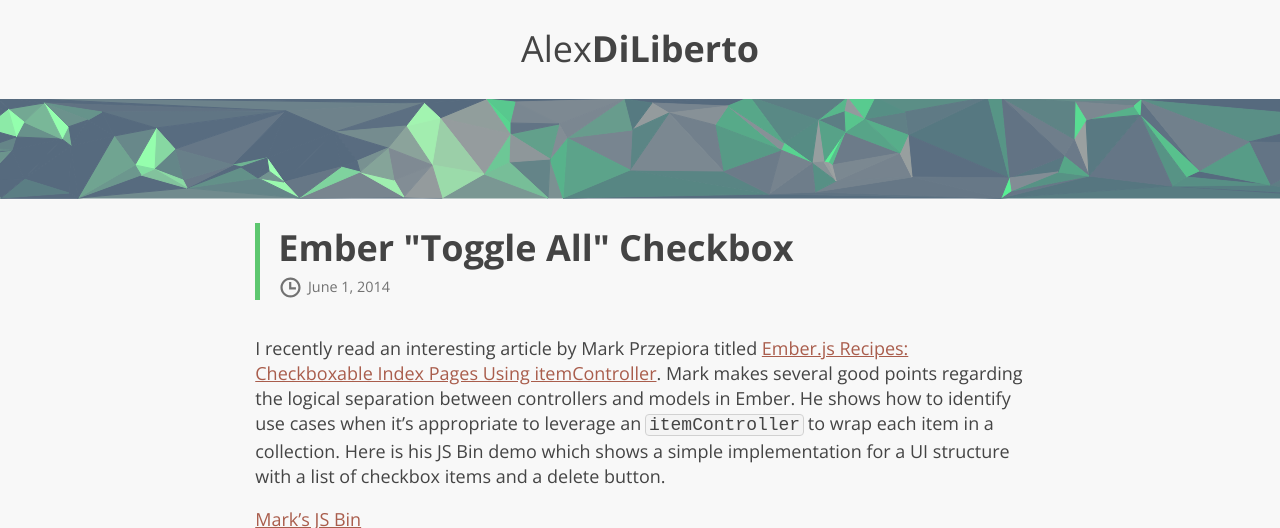
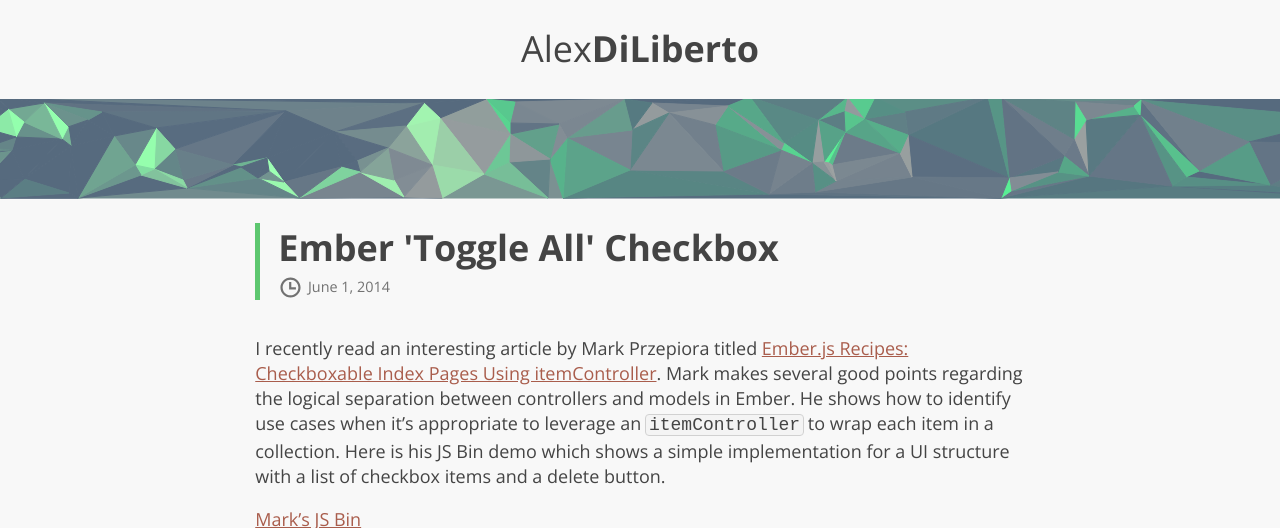
Before and after one commit to alexdiliberto/alexdiliberto.github.io, a Jekyll site: the page built from _posts/2014-06-01-ember-toggle-all-checkbox.md, in a window 1280 px wide and 900 px high, cut to the strip 0-528 px from the top of the window. Built offline with Jekyll 4.4.1, drawn with Linux system fonts in a browser that asks for light colours; nearby versions of some CDN libraries; comment, search, counter and statistics services are not loaded.

```diff
--- a/_includes/head.html
+++ b/_includes/head.html
@@ -3,9 +3,74 @@
     <meta http-equiv="X-UA-Compatible" content="IE=edge">
     <title>{% if page.title %}{{ page.title }} | {% endif %}{{ site.title }}</title>
     <meta name="viewport" content="width=device-width, initial-scale=1">
+
     <meta name="author" content="{{ site.author }}">
     <meta name="description" content="{{ page.description }}">
+
     <meta name="bitly-verification" content="cbe30a98bd2a">
+
+    <!-- Twitter Card data -->
+    <meta name="twitter:card" content="summary">
+    <meta name="twitter:site" content="@{{ site.twitter_username }}">
+    <meta name="twitter:creator" content="@{{ site.twitter_username }}">
+    {% if page.title %}
+      <meta name="twitter:title" content="{{ page.title }}">
+    {% else %}
+      <meta name="twitter:title" content="{{ site.title }}">
+    {% endif %}
+    {% if page.url %}
+      <meta name="twitter:url" content="{{ site.url }}{{ page.url }}">
+    {% endif %}
+    {% if page.description %}
+      <meta name="twitter:description" content="{{ page.description }}">
+    {% else %}
+      <meta name="twitter:description" content="{{ site.description }}">
+    {% endif %}
+    {% if page.image %}
+      <meta name="twitter:image:src" content="{{ site.baseurl }}img/{{ page.image }}">
+    {% else %}
+      <meta name="twitter:image:src" content="{{ "/tile.png" | prepend: site.baseurl }}">
+    {% endif %}
+
+    <!-- Open Graph data -->
+    <meta property="og:site_name" content="{{ site.title }}">
+    {% if page.title %}
+      <meta property="og:title" content="{{ page.title }}">
+    {% else %}
+      <meta property="og:title" content="{{ site.title }}">
+    {% endif %}
+    {% if page.title %}
+      <meta property="og:type" content="article">
+    {% else %}
+      <meta property="og:type" content="website">
+    {% endif %}
+    {% if page.description %}
+      <meta property="og:description" content="{{ page.description }}">
+    {% else %}
+      <meta property="og:description" content="{{ site.description }}">
+    {% endif %}
+    {% if page.url %}
+      <meta property="og:url" content="{{ site.url }}{{ page.url }}">
+    {% endif %}
+    {% if page.date %}
+      <meta property="article:published_time" content="{{ page.date | date_to_xmlschema }}">
+      <meta property="article:author" content="{{ site.url }}">
+    {% endif %}
+    {% if page.image %}
+      <meta property="og:image" content="{{ site.baseurl }}img/{{ page.image }}">
+    {% else %}
+      <meta property="og:image" content="{{ "/tile.png" | prepend: site.baseurl }}">
+    {% endif %}
+    {% if page.categories %}
+      {% for category in page.categories limit:1 %}
+      <meta property="article:section" content="{{ category }}">
+      {% endfor %}
+    {% endif %}
+    {% if page.tags %}
+      {% for tag in page.tags %}
+      <meta property="article:tag" content="{{ tag }}">
+      {% endfor %}
+    {% endif %}
 
     <link href='http://fonts.googleapis.com/css?family=Open+Sans:400,300,700' rel='stylesheet' type='text/css'>
 
--- a/_posts/2014-06-01-ember-toggle-all-checkbox.md
+++ b/_posts/2014-06-01-ember-toggle-all-checkbox.md
@@ -1,6 +1,6 @@
 ---
 layout: post
-title: 'Ember "Toggle All" Checkbox'
+title: "Ember 'Toggle All' Checkbox"
 date: 2014-06-01
 categories: ember
 description: Quick tutorial regarding a common UI pattern for Ember using checkboxes to display a list of items with a 'Toggle All' checkbox for the list.
```
